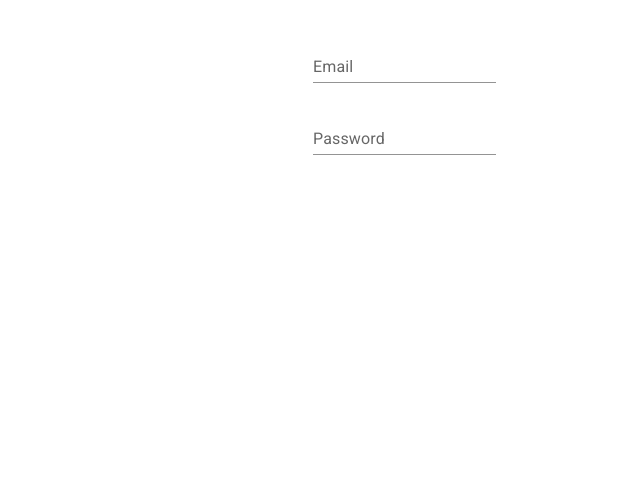
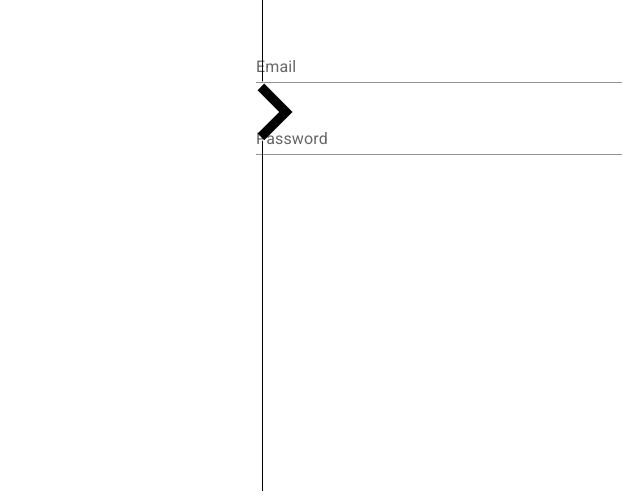
Before and after one commit to DanasPirmasis/EEGInfoSystem, a React (Create React App) app in the folder client/: page / in a window 1280 px wide. Shown: the part 309-808 px from the top of the page, without its empty margins (593-1233 px from the left). Built offline with nearby package versions, Linux system fonts and the light colour scheme.

Commit message:
Added a sliding login component for the main view

```diff
--- a/client/package.json
+++ b/client/package.json
@@ -5,6 +5,7 @@
 	"dependencies": {
 		"@emotion/react": "^11.4.1",
 		"@emotion/styled": "^11.3.0",
+		"@mui/icons-material": "^5.0.4",
 		"@mui/material": "^5.0.3",
 		"@testing-library/jest-dom": "^5.14.1",
 		"@testing-library/react": "^11.2.7",
--- a/client/src/components/Login.js
+++ b/client/src/components/Login.js
@@ -1,30 +1,48 @@
 import { Grid, TextField } from '@mui/material';
+import { useState } from 'react';
+import RightSlider from './RightSlider';
+
 const Login = () => {
+	const [isSliderVisible, setIsSliderVisible] = useState(true);
+
+	const loginVisibilityHandler = () => {
+		setIsSliderVisible(false);
+	};
+
 	return (
+		<div>
+			{isSliderVisible === true && (
+				<div style={{ float: 'right' }}>
 					<Grid
 						container
 						spacing={1}
-			alignContent='center'
-			justifyContent='flex-end'
-			minHeight='100vh'
+						alignContent="center"
+						justifyContent="center"
+						minHeight="100vh"
+						width="60vh"
 					>
+						<RightSlider onClickHandler={loginVisibilityHandler} />
 						<div style={{ display: 'flex', flexDirection: 'column' }}>
-				<Grid item xs={6}>
+							<Grid item xs={12}>
 								<TextField
 									fullWidth
-						label='Email'
-						variant='standard'
-						margin='normal'
+									label="Email"
+									variant="standard"
+									margin="normal"
 								></TextField>
 								<TextField
-						label='Password'
-						type='password'
-						variant='standard'
-						margin='normal'
+									fullWidth
+									label="Password"
+									type="password"
+									variant="standard"
+									margin="normal"
 								></TextField>
 							</Grid>
 						</div>
 					</Grid>
+				</div>
+			)}
+		</div>
 	);
 };
 
--- /dev/null
+++ b/client/src/components/RightSlider.js
@@ -0,0 +1,36 @@
+import KeyboardArrowRightIcon from '@mui/icons-material/KeyboardArrowRight';
+import { Avatar } from '@mui/material';
+
+const RightSlider = (props) => {
+	const clickHandler = () => {
+		props.onClickHandler();
+	};
+
+	return (
+		<div
+			style={{
+				position: 'absolute',
+				height: '100%',
+				right: '28vw',
+				borderLeft: 'solid black 1px',
+			}}
+		>
+			<Avatar
+				sx={{
+					backgroundColor: 'white',
+					transform: 'scale(1.8)',
+					top: '50%',
+					paddingRight: '2vw',
+				}}
+			>
+				<KeyboardArrowRightIcon
+					style={{ transform: 'scale(1.8)', color: 'black' }}
+					fontSize="large"
+					onClick={clickHandler}
+				/>
+			</Avatar>
+		</div>
+	);
+};
+
+export default RightSlider;
```
Also changed, not shown: 1 other file (tests, documents, lock files or other folders). Lines whose indentation alone changed are shown as unchanged.
